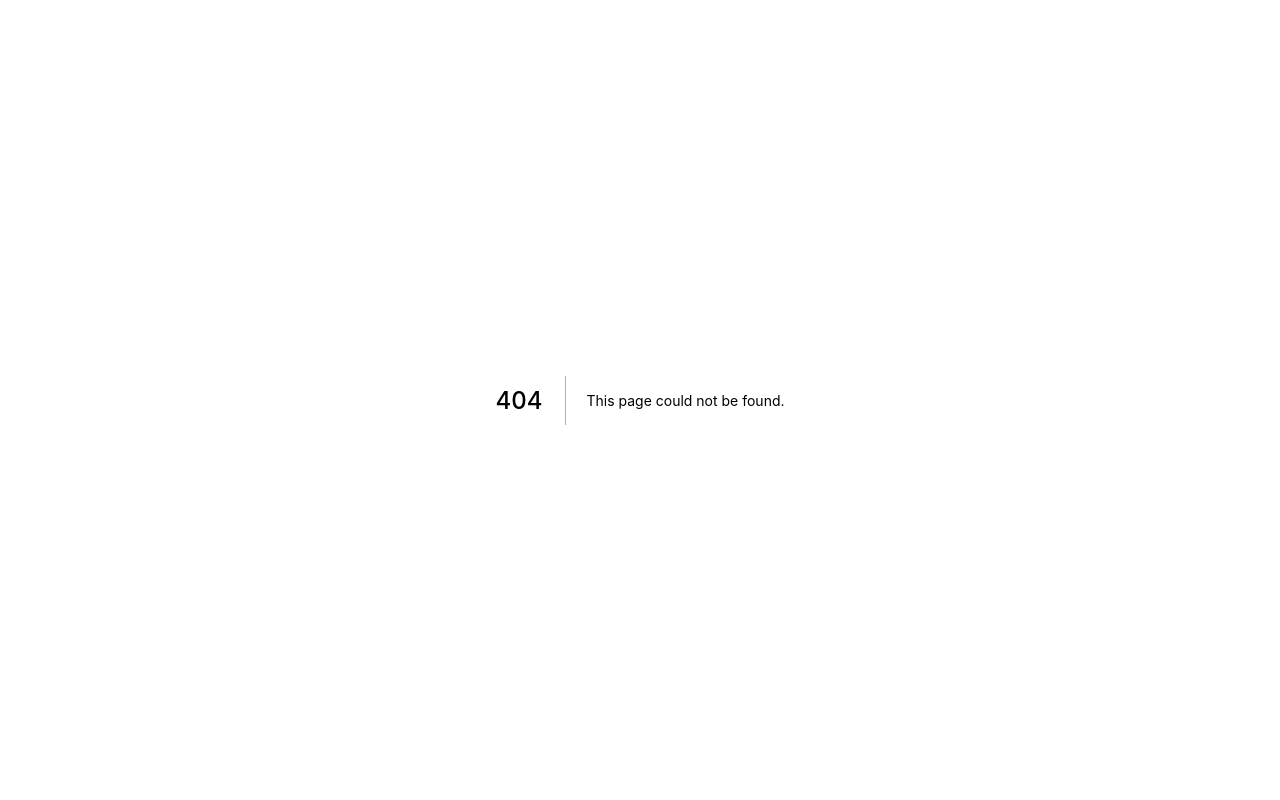
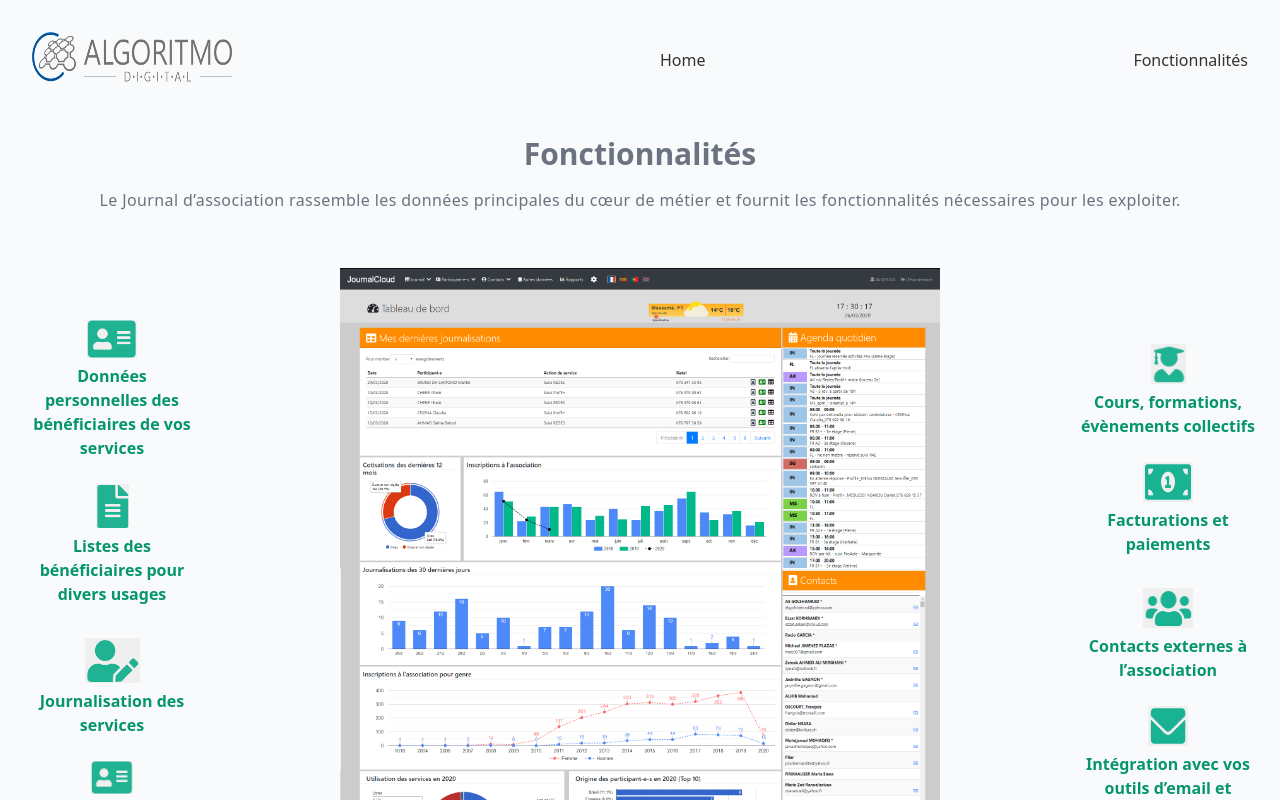
Before and after one commit to Claudio-Lins/algoritmo-digital, a Next.js app: page /testes in a window 1280 px wide. Before the commit this address had no page. Shown: the top 800 px of the page. Built offline with nearby package versions, Linux system fonts and the light colour scheme.

Commit message:
update - page Fonctionnalites

```diff
--- a/pages/fonctionnalites.js
+++ b/pages/fonctionnalites.js
@@ -4,38 +4,26 @@ import Image from "next/image";
 export default function Fonctionnalites() {
   return (
     <Layout>
-      <div id='corpo' className="container mx-auto min-h-screen p-2 bg-gray-50">
-        <div id='header' className='bg-red-500 '>
+      <div className='container min-h-screen mx-auto bg-gray-50'>
 
-        </div>
-      </div>
-    </Layout>
-  );
-}
-
-<div className=" md:px-24">
-            <div className="py-10 border-gray-50 border-b">
+        <section>
+          <div>
             <h1 className="font-extrabold text-3xl text-gray-500 text-center py-4">
               Fonctionnalités
                         </h1>
-              <p className="font-light text-center text-gray-500">
+            <p className="font-light text-center text-gray-500 tracking-wide md:px-20">
               Le Journal d’association rassemble les données principales du cœur
               de métier et fournit les fonctionnalités nécessaires pour les
               exploiter.
                         </p>
           </div>
-          </div>
-          {/*  */}
-          <div className="grid md:grid-cols-3">
-            {/*  */}
+        </section>
 
-            <div className="px-4 md:flex justify-end md: items-center text-center">
-              <div className="px-2 md:px-10 py-6 md:py-12 rounded-md">
-
-                <div className='rounded-md shadow-md bg-white p-6 sm:rounded-nono sm: shadow-none sm:bg-transparent'>
-
-                  {/* Icon 01 */}
-                  <div className="">
+        <section className='mx-auto my-10'>
+          <div className="md:flex md:justify-between md:space-x-4 items-center">
+            <div className='text-center my-10'>
+              <div className='md:w-56 h-auto mx-auto'>
+                <div className='px-16 pb-2 sm:px-6'>
                   <a href="#">
                     <Image
                       src="/icons/icon-01.png"
@@ -44,13 +32,13 @@ export default function Fonctionnalites() {
                       height={38}
                     />
                     <h3 className="text-green-600 font-bold">
-                        Données personnelles des<br></br>bénéficiaires de vos services
+                      Données personnelles des bénéficiaires de vos services
                                         </h3>
                   </a>
                 </div>
-                  {/*  */}
-                  {/* Icon 02 */}
-                  <div className="my-16">
+              </div>
+              <div className='md:w-56 h-auto mx-auto'>
+                <div className='px-16 py-4 sm:px-6'>
                   <a href="#">
                     <Image
                       src="/icons/icon-02.png"
@@ -59,13 +47,13 @@ export default function Fonctionnalites() {
                       height={44}
                     />
                     <h3 className="text-green-600 font-bold">
-                        Listes des bénéficiaires<br></br>pour divers usages
+                      Listes des bénéficiaires pour divers usages
                                         </h3>
                   </a>
                 </div>
-                  {/*  */}
-                  {/* Icon 03 */}
-                  <div className="my-16">
+              </div>
+              <div className='md:w-56 h-auto mx-auto'>
+                <div className='px-16 py-4 sm:px-6'>
                   <a href="#">
                     <Image
                       src="/icons/icon-03.png"
@@ -78,12 +66,12 @@ export default function Fonctionnalites() {
                                         </h3>
                   </a>
                 </div>
-                  {/*  */}
-                  {/* Icon 04 */}
-                  <div className="">
+              </div>
+              <div className='md:w-56 h-auto mx-auto'>
+                <div className='px-16 pt-2 sm:px-6'>
                   <a href="#">
                     <Image
-                        src="/icons/icon-04.png"
+                      src="/icons/icon-01.png"
                       alt="Algoritmo Digital"
                       width={42}
                       height={33}
@@ -95,13 +83,9 @@ export default function Fonctionnalites() {
                 </div>
               </div>
             </div>
-            </div>
-            {/*  */}
-            {/* Dashboard */}
-            <div className="p-4">
-              <div className="m-4 shadow-lg text-center">
+            <div>
+              <div className='mx-auto p-4'>
                 <Image
-                  layout="responsive"
                   src="/dashboard-completo.png"
                   alt="Algoritmo Digital"
                   width={600}
@@ -109,13 +93,9 @@ export default function Fonctionnalites() {
                 />
               </div>
             </div>
-            {/*  */}
-
-            <div className="px-4 md:flex justify-start items-center text-center">
-              <div className="px-2 md:px-10 py-6 md:py-12 rounded-md">
-                <div className='rounded-md shadow-md bg-white p-6 sm:rounded-nono sm: shadow-none sm:bg-transparent	'>
-                  {/* Icon 05 */}
-                  <div className="">
+            <div className='text-center my-10'>
+              <div className='md:w-56 h-auto mx-auto'>
+                <div className='px-16 pb-2 sm:px-6'>
                   <a href="#">
                     <Image
                       src="/icons/icon-05.png"
@@ -124,12 +104,13 @@ export default function Fonctionnalites() {
                       height={40}
                     />
                     <h3 className="text-green-600 font-bold">
-                        Cours, formations,<br></br>évènements collectifs
+                      Cours, formations, évènements collectifs
                                         </h3>
                   </a>
                 </div>
-                  {/*  */}
-                  <div className="my-16">
+              </div>
+              <div className='md:w-56 h-auto mx-auto'>
+                <div className='px-16 py-4 sm:px-6'>
                   <a href="#">
                     <Image
                       src="/icons/icon-06.png"
@@ -142,8 +123,9 @@ export default function Fonctionnalites() {
                                         </h3>
                   </a>
                 </div>
-                  {/*  */}
-                  <div className="my-16">
+              </div>
+              <div className='md:w-56 h-auto mx-auto'>
+                <div className='px-16 py-4 sm:px-6'>
                   <a href="#">
                     <Image
                       src="/icons/icon-07.png"
@@ -156,8 +138,9 @@ export default function Fonctionnalites() {
                                         </h3>
                   </a>
                 </div>
-                  {/*  */}
-                  <div className="">
+              </div>
+              <div className='md:w-56 h-auto mx-auto'>
+                <div className='px-16 pt-2 sm:px-6'>
                   <a href="#">
                     <Image
                       src="/icons/icon-08.png"
@@ -166,11 +149,15 @@ export default function Fonctionnalites() {
                       height={40}
                     />
                     <h3 className="text-green-600 font-bold">
-                        Intégration avec vos outils<br></br> d’email et agenda
+                      Intégration avec vos outils d’email et agenda
                                         </h3>
                   </a>
                 </div>
               </div>
             </div>
           </div>
+        </section>
       </div>
+    </Layout>
+  );
+}
--- /dev/null
+++ b/pages/testes.js
@@ -0,0 +1,166 @@
+
+
+import Nav from '../components/nav'
+import Layout from '../components/layout'
+import Image from 'next/image'
+
+export default function Home() {
+    return (
+        <Layout>
+            <div className='container min-h-screen mx-auto bg-gray-50'>
+
+                <section>
+                    <div>
+                        <h1 className="font-extrabold text-3xl text-gray-500 text-center py-4">
+                            Fonctionnalités
+                        </h1>
+                        <p className="font-light text-center text-gray-500 tracking-wide md:px-20">
+                            Le Journal d’association rassemble les données principales du cœur
+                            de métier et fournit les fonctionnalités nécessaires pour les
+                            exploiter.
+                        </p>
+                    </div>
+                </section>
+
+                <section className='mx-auto my-10'>
+                    <div className="md:flex md:justify-between md:space-x-4 items-center">
+                        <div className='text-center my-10'>
+                            <div className='md:w-56 h-auto mx-auto'>
+                                <div className='px-16 pb-2 sm:px-6'>
+                                    <a href="#">
+                                        <Image
+                                            src="/icons/icon-01.png"
+                                            alt="Algoritmo Digital"
+                                            width={50}
+                                            height={38}
+                                        />
+                                        <h3 className="text-green-600 font-bold">
+                                            Données personnelles des bénéficiaires de vos services
+                                        </h3>
+                                    </a>
+                                </div>
+                            </div>
+                            <div className='md:w-56 h-auto mx-auto'>
+                                <div className='px-16 py-4 sm:px-6'>
+                                    <a href="#">
+                                        <Image
+                                            src="/icons/icon-02.png"
+                                            alt="Algoritmo Digital"
+                                            width={33}
+                                            height={44}
+                                        />
+                                        <h3 className="text-green-600 font-bold">
+                                        Listes des bénéficiaires pour divers usages
+                                        </h3>
+                                    </a>
+                                </div>
+                            </div>
+                            <div className='md:w-56 h-auto mx-auto'>
+                                <div className='px-16 py-4 sm:px-6'>
+                                    <a href="#">
+                                        <Image
+                                            src="/icons/icon-03.png"
+                                            alt="Algoritmo Digital"
+                                            width={55}
+                                            height={45}
+                                        />
+                                        <h3 className="text-green-600 font-bold">
+                                        Journalisation des services
+                                        </h3>
+                                    </a>
+                                </div>
+                            </div>
+                            <div className='md:w-56 h-auto mx-auto'>
+                                <div className='px-16 pt-2 sm:px-6'>
+                                    <a href="#">
+                                        <Image
+                                            src="/icons/icon-01.png"
+                                            alt="Algoritmo Digital"
+                                            width={42}
+                                            height={33}
+                                        />
+                                        <h3 className="text-green-600 font-bold">
+                                        Journalisation des services
+                                        </h3>
+                                    </a>
+                                </div>
+                            </div>
+                        </div>
+                        <div>
+                            <div className='mx-auto p-4'>
+                                <Image
+                                    src="/dashboard-completo.png"
+                                    alt="Algoritmo Digital"
+                                    width={600}
+                                    height={625}
+                                />
+                            </div>
+                        </div>
+                        <div className='text-center my-10'>
+                            <div className='md:w-56 h-auto mx-auto'>
+                                <div className='px-16 pb-2 sm:px-6'>
+                                    <a href="#">
+                                        <Image
+                                            src="/icons/icon-05.png"
+                                            alt="Algoritmo Digital"
+                                            width={35}
+                                            height={40}
+                                        />
+                                        <h3 className="text-green-600 font-bold">
+                                        Cours, formations, évènements collectifs
+                                        </h3>
+                                    </a>
+                                </div>
+                            </div>
+                            <div className='md:w-56 h-auto mx-auto'>
+                                <div className='px-16 py-4 sm:px-6'>
+                                    <a href="#">
+                                        <Image
+                                            src="/icons/icon-06.png"
+                                            alt="Algoritmo Digital"
+                                            width={50}
+                                            height={40}
+                                        />
+                                        <h3 className="text-green-600 font-bold">
+                                        Facturations et paiements
+                                        </h3>
+                                    </a>
+                                </div>
+                            </div>
+                            <div className='md:w-56 h-auto mx-auto'>
+                                <div className='px-16 py-4 sm:px-6'>
+                                    <a href="#">
+                                        <Image
+                                            src="/icons/icon-07.png"
+                                            alt="Algoritmo Digital"
+                                            width={50}
+                                            height={40}
+                                        />
+                                        <h3 className="text-green-600 font-bold">
+                                        Contacts externes à l’association
+                                        </h3>
+                                    </a>
+                                </div>
+                            </div>
+                            <div className='md:w-56 h-auto mx-auto'>
+                                <div className='px-16 pt-2 sm:px-6'>
+                                    <a href="#">
+                                        <Image
+                                            src="/icons/icon-08.png"
+                                            alt="Algoritmo Digital"
+                                            width={40}
+                                            height={40}
+                                        />
+                                        <h3 className="text-green-600 font-bold">
+                                        Intégration avec vos outils d’email et agenda
+                                        </h3>
+                                    </a>
+                                </div>
+                            </div>
+                        </div>
+                    </div>
+                </section>
+            </div>
+        </Layout>
+    )
+}
--- a/styles/index.css
+++ b/styles/index.css
@@ -8,7 +8,7 @@
 
 html,
 body {
-  @apply bg-blue-900 box-border;
+  @apply bg-gray-50 box-content
 }
 
 /* Write your own custom component styles here */
```
Lines whose indentation alone changed are shown as unchanged.
